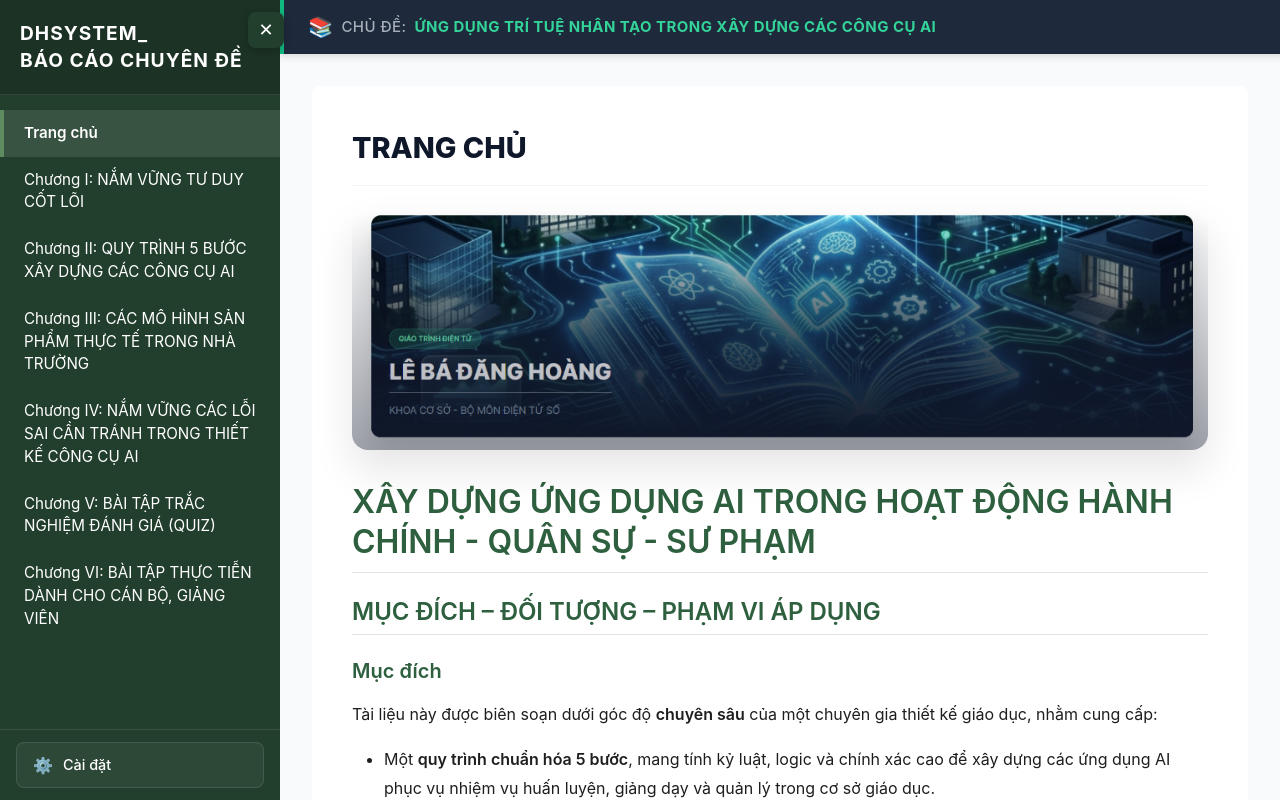
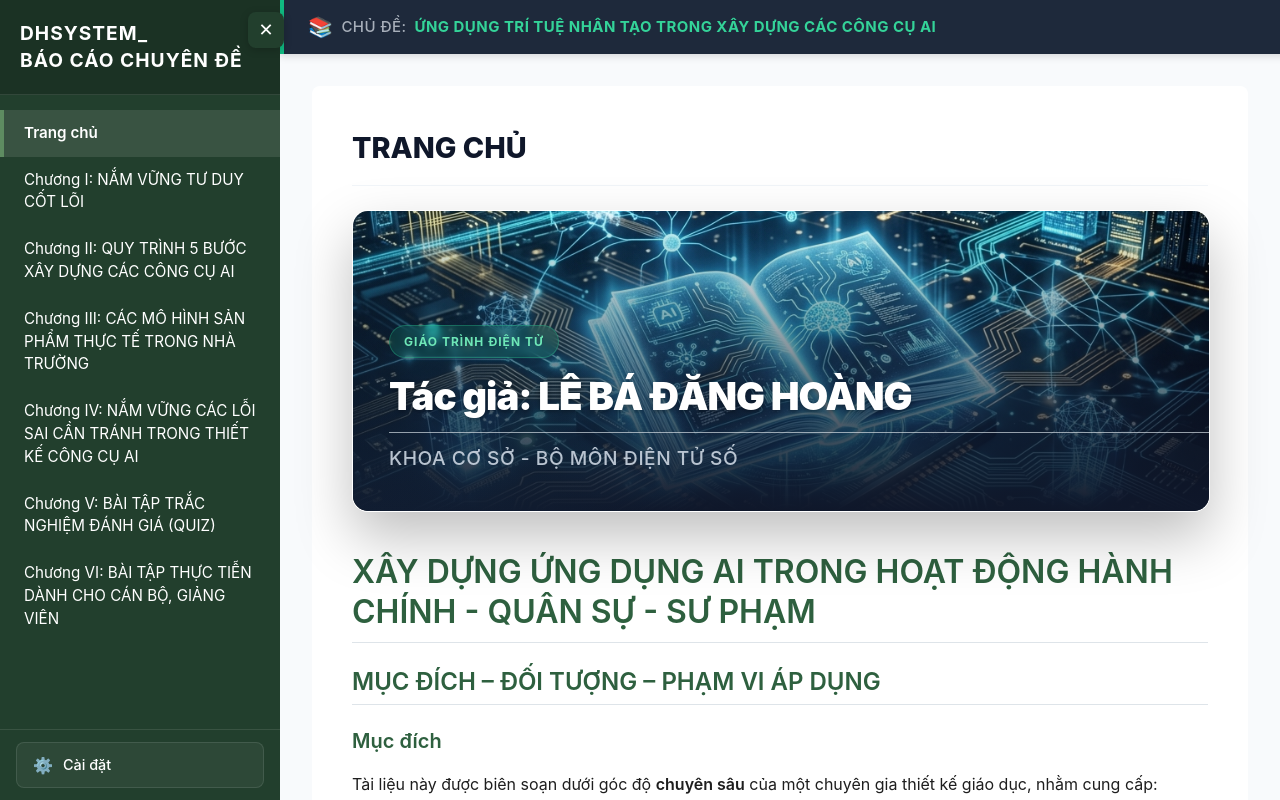
Before and after one commit to danghoangsqtt-sys/ai-maker-doc, a React (Vite) app: page / in a window 1280 px wide. Built offline with nearby package versions, Linux system fonts and the light colour scheme.

Commit message:
fix: sharp digital overlay for cover banner and high-res AI background

```diff
--- a/src/App.jsx
+++ b/src/App.jsx
@@ -75,18 +75,63 @@ function MainContent({ currentSection, data, isLoggedIn, onEdit, isEditing, onSa
 
             {/* Dashboard Hero Section at the Top */}
             {currentSection === 'dashboard' && (
-              <div style={{ marginBottom: '32px' }}>
+              <div style={{ marginBottom: '40px' }}>
                 <div style={{
                   position: 'relative',
                   width: '100%',
-                  height: '240px',
+                  height: '300px',
                   borderRadius: '16px',
                   overflow: 'hidden',
-                  boxShadow: '0 20px 40px rgba(0,0,0,0.1)'
+                  boxShadow: '0 25px 55px rgba(0,0,0,0.25)',
+                  border: '1px solid rgba(255,255,255,0.05)'
                 }}>
+                  {/* High-res Background */}
                   <img src="./cover.png" alt="Cover" style={{ width: '100%', height: '100%', objectFit: 'cover' }} />
-                  {/* Subtle dark gradient for better integration */}
-                  <div style={{ position: 'absolute', inset: 0, background: 'linear-gradient(to top, rgba(15,23,42,0.4), transparent)' }} />
+
+                  {/* Dynamic Glossy Overlay */}
+                  <div style={{ position: 'absolute', inset: 0, background: 'linear-gradient(to top, #0f172a 0%, rgba(15,23,42,0.6) 40%, transparent 100%)' }} />
+                  <div style={{ position: 'absolute', inset: 0, background: 'radial-gradient(circle at top left, rgba(56,189,248,0.1), transparent 50%)' }} />
+
+                  {/* Branding Content - Digital for Maximum Sharpness */}
+                  <div style={{ position: 'absolute', bottom: 0, left: 0, padding: '36px', zIndex: 1, width: '100%' }}>
+                    <div style={{
+                      display: 'inline-block',
+                      padding: '5px 14px',
+                      borderRadius: '100px',
+                      background: 'rgba(16,185,129,0.15)',
+                      border: '1px solid rgba(52,211,153,0.3)',
+                      color: '#6ee7b7',
+                      fontSize: '12px',
+                      fontWeight: 700,
+                      letterSpacing: '1px',
+                      textTransform: 'uppercase',
+                      marginBottom: '14px',
+                      backdropFilter: 'blur(4px)'
+                    }}>Giáo trình Điện tử</div>
+
+                    <h2 style={{
+                      color: '#fff',
+                      fontSize: '2.4rem',
+                      fontWeight: 900,
+                      margin: '0 0 8px 0',
+                      letterSpacing: '-1px',
+                      textShadow: '0 2px 4px rgba(0,0,0,0.3)'
+                    }}>
+                      Tác giả: LÊ BÁ ĐĂNG HOÀNG
+                    </h2>
+
+                    <p style={{
+                      color: '#cbd5e1',
+                      fontSize: '1.2rem',
+                      fontWeight: 500,
+                      margin: 0,
+                      opacity: 0.9,
+                      textTransform: 'uppercase',
+                      letterSpacing: '0.5px'
+                    }}>
+                      KHOA CƠ SỞ - BỘ MÔN ĐIỆN TỬ SỐ
+                    </p>
+                  </div>
                 </div>
               </div>
             )}
```
Also changed, not shown: public/cover.png.
